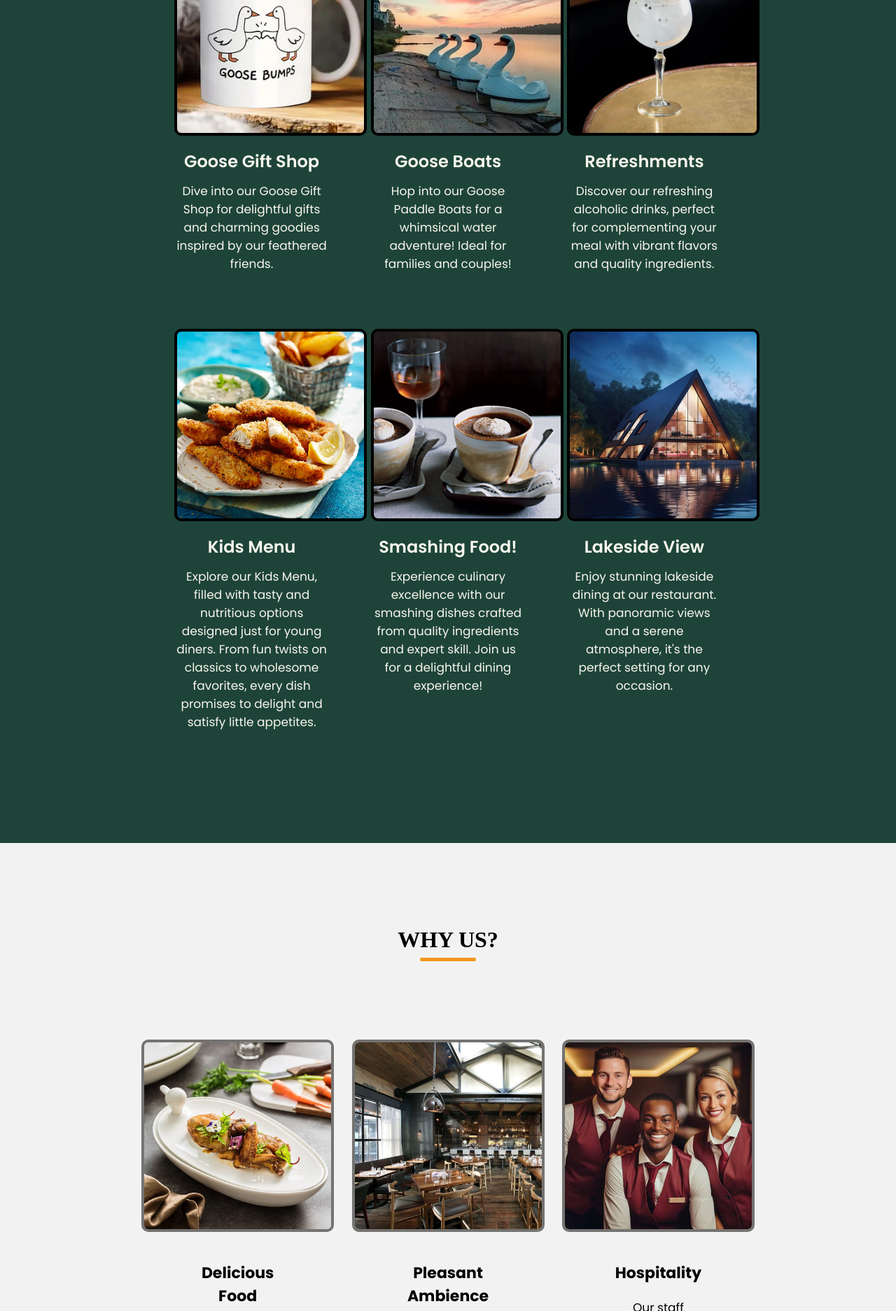
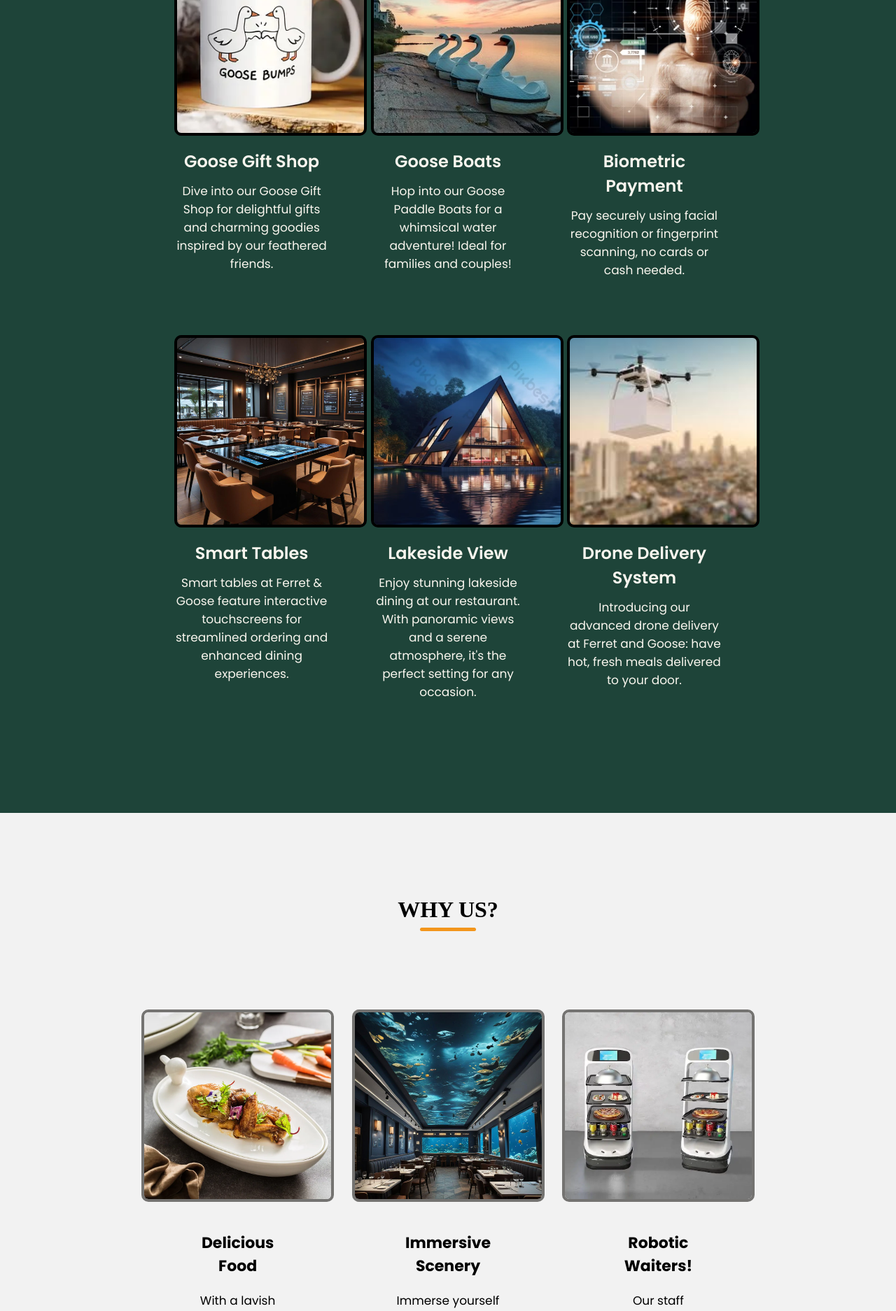
Before and after one commit to ejackil/internshipProject, a Flask app: page / in a window 1280 px wide. Shown: the part 1240-3114 px from the top of the page at 70% size. Run offline with Flask 3, Linux system fonts and the light colour scheme.

Commit message:
new homepage

```diff
--- a/templates/index.html
+++ b/templates/index.html
@@ -52,35 +52,35 @@
             </div>
           </div>
           <div class="services_items">
-            <img src="../static/images/refreshments2.jpg" alt="Refreshments" style="width: 275px; height: 275px; " />
+            <img src="../static/images/biometric_payment.png" alt="Biometric Payment" style="width: 275px; height: 275px; " />
             <div class="services_text">
-              <h3>Refreshments</h3>
-              <p>Discover our refreshing alcoholic drinks, perfect for complementing your meal with vibrant flavors and quality ingredients.</p>
+              <h3>Biometric Payment</h3>
+              <p>Pay securely using facial recognition or fingerprint scanning, no cards or cash needed.</p>
             </div>
           </div>
           <div class="services_items">
-            <img src="../static/images/kids_menu.png" alt="Kids Menu" style="width: 275px; height: 275px;"/>
+            <img src="../static/images/smart_tables.png" alt="Smart Tables" style="width: 275px; height: 275px;"/>
             <div class="services_text">
-              <h3>Kids Menu</h3>
+              <h3>Smart Tables</h3>
               <p>
-                Explore our Kids Menu, filled with tasty and nutritious options designed just for young diners. From fun twists on classics to wholesome favorites, every dish promises to delight and satisfy little appetites.
+                Smart tables at Ferret & Goose feature interactive touchscreens for streamlined ordering and enhanced dining experiences.
               </p>
             </div>
           </div>
           <div class="services_items">
             <img
-                    src="../static/images/smashing_food.jpg" alt="Smashing Food" style="width: 275px; height: 275px;" />
+                    src="../static/images/lakeside_view.png" alt="Lakeside View" style="width: 275px; height: 275px;" />
             <div class="services_text">
-              <h3>Smashing Food!</h3>
-              <p>Experience culinary excellence with our smashing dishes crafted from quality ingredients and expert skill. Join us for a delightful dining experience!</p>
+              <h3>Lakeside View</h3>
+              <p>Enjoy stunning lakeside dining at our restaurant. With panoramic views and a serene atmosphere, it's the perfect setting for any occasion.</p>
             </div>
           </div>
           <div class="services_items">
-            <img src="../static/images/lakeside_view.png" alt="Lakeside View" style="width: 275px; height: 275px;" />
+            <img src="../static/images/drone_delivery.png" alt="Drone Delivery System" style="width: 275px; height: 275px;" />
             <div class="services_text">
-              <h3>Lakeside View</h3>
+              <h3>Drone Delivery System</h3>
               <p>
-                Enjoy stunning lakeside dining at our restaurant. With panoramic views and a serene atmosphere, it's the perfect setting for any occasion.
+                Introducing our advanced drone delivery at Ferret and Goose: have hot, fresh meals delivered to your door.
               </p>
             </div>
           </div>
@@ -93,7 +93,7 @@
       <div class="section_container">
         <div class="why_container">
           <div class="why_items">
-            <img src="../static/images/deliciousfood.png" alt="Delicious" style="width: 275px; height: 275px;" />
+            <img src="../static/images/delicious_food.png" alt="Delicious" style="width: 275px; height: 275px;" />
             <div class="why_us_text">
               <h3>Delicious Food</h3>
               <p>
@@ -103,20 +103,18 @@
             </div>
           </div>
           <div class="why_items">
-            <img src="../static/images/pleasant2.jpg" alt="Pleasant" style="width: 275px; height: 275px;" />
+            <img src="../static/images/ceiling4.png" alt="Digital Art" style="width: 275px; height: 275px;" />
             <div class="why_us_text">
-              <h3>Pleasant Ambience</h3>
+              <h3>Immersive Scenery</h3>
               <p>
-                We seek to serve all our guests with the perfect dining
-                experience. We provide perfect ambience to cherish special
-                moments.
+                Immerse yourself in a magical dining experience at Ferret and Goose, surrounded by an aquarium, starry night sky, and lush greenery.
               </p>
             </div>
           </div>
           <div class="why_items">
-            <img src="../static/images/hospitality.jpg" alt="Hospitality" style="width: 275px; height: 275px;" />
+            <img src="../static/images/robot_waiter.png" alt="Robotic Waiters" style="width: 275px; height: 275px;" />
             <div class="why_us_text">
-              <h3>Hospitality</h3>
+              <h3>Robotic Waiters!</h3>
               <p>
                 Our staff members are happy to help. We go the extra mile to
                 make you happy.
@@ -141,7 +139,7 @@
             <img src="../static/images/gallery_cocktails.png" alt="Gallery Image" />
           </div>
           <div class="gallery_items">
-            <img src="../static/images/gallery_staff.png" alt="Gallery Image" />
+            <img src="../static/images/gallery_goose.jpg" alt="Gallery Image" />
           </div>
           <div class="gallery_items">
             <img src="../static/images/gallery_dessert.png" alt="Gallery Image" />
@@ -153,7 +151,7 @@
             <img src="../static/images/gallery_food3.png" alt="Gallery Image" />
           </div>
           <div class="gallery_items">
-            <img src="../static/images/gallery_landscape.png" alt="Gallery Image" />
+            <img src="../static/images/ceiling3.png" alt="Gallery Image" />
           </div>
           <div class="gallery_items">
             <img src="../static/images/gallery_icecream.jpg" alt="Gallery Image" />
@@ -166,9 +164,9 @@
         <div class="section_container">
           <div class="events_container">
             <div class="events_items">
-              <img src="../static/images/goosebumps.png" alt="Gossebumps" class="event_image" />
+              <img src="../static/images/goosebumps.png" alt="Goosebumps" class="event_image" />
               <div class="upcoming_events_text">
-                <h3> Goosebumps haunted house</h3>
+                <h3> Goosebumps Haunted House</h3>
                 <p>
                   Embark on the "Goosebumps" haunted house adventure at Ferret and Goose! Navigate through chilling corridors and eerie rooms filled with ghostly surprises. Brace yourself for heart-pounding thrills and spine-tingling encounters with the supernatural. Afterward, unwind with comforting dishes and spirited drinks at our restaurant. Experience "Goosebumps" for a hauntingly unforgettable time!
                 </p>
```
Also changed, not shown: static/images/biometric_payment.png (added), static/images/ceiling3.png (added), static/images/ceiling4.png (added), static/images/delicious_food.png (renamed from static/images/deliciousfood.png), static/images/drone_delivery.png (added), static/images/gallery_goose.jpg (added), static/images/robot_waiter.png (added), static/images/smart_tables.png (added).
